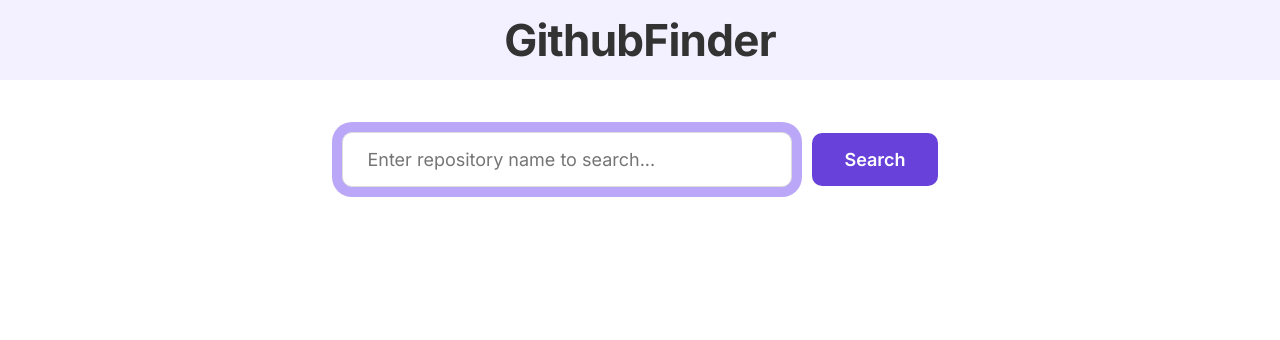
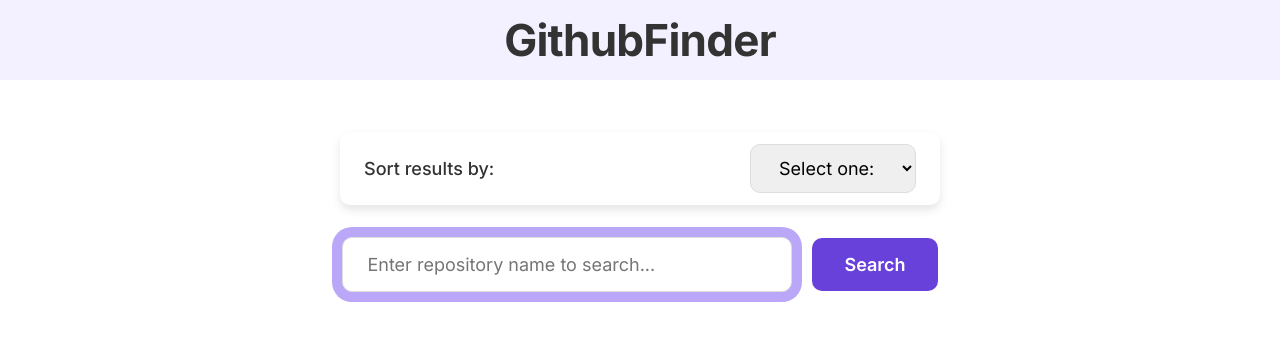
Before and after one commit to dikxak/github-repo-finder, a React (Create React App) app: page / in a window 1280 px wide. Shown: the top 340 px of the page. Built offline with nearby package versions, Linux system fonts and the light colour scheme; what javascript-time-ago would draw is missing.

Commit message:
complete sort functionality

```diff
--- a/src/App.js
+++ b/src/App.js
@@ -2,14 +2,17 @@ import React from 'react';
 
 import Header from './components/Header';
 import SearchQueryProvider from './context/SearchQueryProvider';
+import SortOptionProvider from './context/SortOptionProvider';
 import SearchPage from './pages/SearchPage';
 
 const App = () => {
   return (
-    <SearchQueryProvider>
-      <Header />
-      <SearchPage />
-    </SearchQueryProvider>
+    <SortOptionProvider>
+      <SearchQueryProvider>
+        <Header />
+        <SearchPage />
+      </SearchQueryProvider>
+    </SortOptionProvider>
   );
 };
 
--- /dev/null
+++ b/src/components/ui/Select.js
@@ -0,0 +1,33 @@
+import React, { useContext } from 'react';
+import SortContext from '../../context/sort-context';
+
+import styles from './Select.module.css';
+
+const Select = props => {
+  const sortCtx = useContext(SortContext);
+
+  const optionChangeHandler = e => {
+    sortCtx.getSortOption(e.target.value);
+  };
+
+  return (
+    <div className={styles.control}>
+      <label htmlFor={props.id}>{props.label}</label>
+
+      <select onChange={optionChangeHandler} name={props.name} id={props.id}>
+        <option selected={true} disabled hidden>
+          Select one:
+        </option>
+        {props.options.map((option, i) => {
+          return (
+            <option key={i} value={option.value}>
+              {option.label}
+            </option>
+          );
+        })}
+      </select>
+    </div>
+  );
+};
+
+export default Select;
--- /dev/null
+++ b/src/components/ui/Select.module.css
@@ -0,0 +1,26 @@
+.control {
+  width: 50%;
+  background-color: #fff;
+  box-shadow: 0 0.5rem 1rem rgba(0, 0, 0, 0.1);
+  border-radius: 1rem;
+
+  display: flex;
+  align-items: center;
+  justify-content: space-between;
+
+  padding: 1.2rem 2.4rem;
+  margin-bottom: 3.2rem;
+}
+
+.control label {
+  font-size: 1.8rem;
+  font-weight: 500;
+}
+
+.control select {
+  border: 1px solid #ddd;
+  border-radius: 1rem;
+  padding: 1.2rem 2.4rem;
+  font-family: inherit;
+  font-size: 1.8rem;
+}
--- a/src/context/SearchQueryProvider.js
+++ b/src/context/SearchQueryProvider.js
@@ -1,11 +1,14 @@
-import React, { useState } from 'react';
+import React, { useState, useContext } from 'react';
 
 import SearchContext from './search-context';
+import SortContext from './sort-context';
 
 const SearchQueryProvider = props => {
   const [repositoriesData, setRepositoriesData] = useState([]);
   const [isLoading, setIsLoading] = useState(false);
   const [errorMessage, setErrorMessage] = useState('');
+
+  const sortCtx = useContext(SortContext);
 
   const getRepoData = async q => {
     try {
@@ -16,7 +19,11 @@ const SearchQueryProvider = props => {
       setIsLoading(true);
 
       const response = await fetch(
-        `https://api.github.com/search/repositories?q=${q}`
+        //&sort=stars
+        //&page=2&per_page=20
+        `https://api.github.com/search/repositories?q=${q}${
+          !sortCtx.sortOption ? '' : `&sort=${sortCtx.sortOption}`
+        }`
       );
       const data = await response.json();
 
--- /dev/null
+++ b/src/context/SortOptionProvider.js
@@ -0,0 +1,24 @@
+import React, { useState } from 'react';
+
+import SortContext from './sort-context';
+
+const SortOptionProvider = props => {
+  const [option, setOption] = useState('');
+
+  const getSortOption = option => {
+    setOption(option);
+  };
+
+  const sortOptionContext = {
+    sortOption: option,
+    getSortOption,
+  };
+
+  return (
+    <SortContext.Provider value={sortOptionContext}>
+      {props.children}
+    </SortContext.Provider>
+  );
+};
+
+export default SortOptionProvider;
--- /dev/null
+++ b/src/context/sort-context.js
@@ -0,0 +1,8 @@
+import React from 'react';
+
+const SortContext = React.createContext({
+  sortOption: '',
+  getSortOption: () => {},
+});
+
+export default SortContext;
--- a/src/pages/SearchPage.js
+++ b/src/pages/SearchPage.js
@@ -4,10 +4,22 @@ import SearchField from '../components/SearchField';
 import GithubInfos from '../components/GithubInfos';
 
 import styles from './SearchPage.module.css';
+import Select from '../components/ui/Select';
 
 const SearchPage = () => {
+  const options = [
+    { label: 'Stars', value: 'stars' },
+    { label: 'Forks', value: 'forks' },
+  ];
+
   return (
     <div className={`container ${styles['search-container']}`}>
+      <Select
+        id="sort"
+        label="Sort results by: "
+        name="sort"
+        options={options}
+      />
       <SearchField />
       <GithubInfos />
     </div>
```
